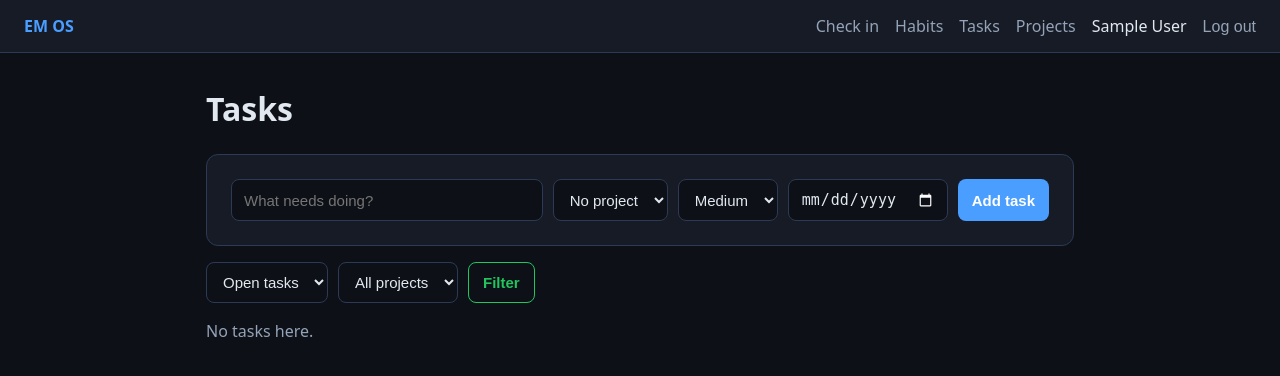
After one commit to Minga17/em-os, a Flask app: page /tasks/ in a window 1280 px wide. The commit adds this page. Shown: the top 376 px of the page. Run offline with Flask 3, Linux system fonts and the light colour scheme; the visitor is signed in with stand-in values (Sample User, id 1); data comes from the database, SQL or seed files in the repository; data that the repository does not hold is empty.

Commit message:
Phase 4: projects and tasks with full CRUD, filters, overdue tracking

```diff
--- a/app.py
+++ b/app.py
@@ -6,6 +6,8 @@ from flask import Flask, g, render_template
 from auth import bp as auth_bp, login_required
 from checkin import bp as checkin_bp
 from habits import bp as habits_bp
+from projects import bp as projects_bp
+from tasks import bp as tasks_bp
 from db import close_db, get_db, init_db
 
 
@@ -22,6 +24,8 @@ def create_app():
     app.register_blueprint(auth_bp)
     app.register_blueprint(checkin_bp)
     app.register_blueprint(habits_bp)
+    app.register_blueprint(projects_bp)
+    app.register_blueprint(tasks_bp)
 
     @app.template_filter("day_label")
     def day_label(iso_date):
@@ -68,11 +72,24 @@ def create_app():
             (today, user_id),
         ).fetchone()
 
+        task_stats = db.execute(
+            """
+            SELECT
+                COALESCE(SUM(CASE WHEN due_date <  ? THEN 1 ELSE 0 END), 0) AS overdue,
+                COALESCE(SUM(CASE WHEN due_date =  ? THEN 1 ELSE 0 END), 0) AS due_today,
+                COUNT(*) AS open_tasks
+            FROM tasks
+            WHERE user_id = ? AND status != 'done'
+            """,
+            (today, today, user_id),
+        ).fetchone()
+
         return render_template(
             "home.html",
             today_checkin=today_checkin,
             recent=recent,
             habit_stats=habit_stats,
+            task_stats=task_stats,
         )
 
     return app
--- /dev/null
+++ b/projects.py
@@ -0,0 +1,124 @@
+from flask import Blueprint, abort, flash, g, redirect, render_template, request, url_for
+
+from auth import login_required
+from db import get_db
+
+bp = Blueprint("projects", __name__, url_prefix="/projects")
+
+STATUSES = ["planned", "active", "paused", "complete"]
+
+
+def get_own_project(project_id):
+    """Fetch a project only if it belongs to the logged-in user, otherwise 404."""
+    project = get_db().execute(
+        "SELECT * FROM projects WHERE id = ? AND user_id = ?",
+        (project_id, g.user["id"]),
+    ).fetchone()
+    if project is None:
+        abort(404)
+    return project
+
+
+def read_project_form():
+    """Read and check the project form. Returns (data, errors)."""
+    data = {
+        "title": request.form.get("title", "").strip(),
+        "description": request.form.get("description", "").strip(),
+        "status": request.form.get("status", "active"),
+        "next_action": request.form.get("next_action", "").strip(),
+        "github_url": request.form.get("github_url", "").strip(),
+    }
+    errors = []
+    if not data["title"]:
+        errors.append("Project title is required.")
+    if data["status"] not in STATUSES:
+        errors.append("Pick a valid status.")
+    if data["github_url"] and not data["github_url"].startswith("https://"):
+        errors.append("GitHub link must start with https://")
+    return data, errors
+
+
+@bp.route("/", methods=["GET", "POST"])
+@login_required
+def index():
+    db = get_db()
+    user_id = g.user["id"]
+
+    if request.method == "POST":
+        data, errors = read_project_form()
+        if errors:
+            for error in errors:
+                flash(error, "error")
+        else:
+            db.execute(
+                """
+                INSERT INTO projects (user_id, title, description, status, next_action, github_url)
+                VALUES (?, ?, ?, ?, ?, ?)
+                """,
+                (user_id, data["title"], data["description"], data["status"],
+                 data["next_action"], data["github_url"]),
+            )
+            db.commit()
+            flash(f"Project added: {data['title']}", "success")
+        return redirect(url_for("projects.index"))
+
+    projects = db.execute(
+        """
+        SELECT p.*,
+               COUNT(t.id) AS total_tasks,
+               COALESCE(SUM(CASE WHEN t.status = 'done' THEN 1 ELSE 0 END), 0) AS done_tasks
+        FROM projects p
+        LEFT JOIN tasks t ON t.project_id = p.id
+        WHERE p.user_id = ?
+        GROUP BY p.id
+        ORDER BY CASE p.status
+                   WHEN 'active' THEN 1 WHEN 'planned' THEN 2
+                   WHEN 'paused' THEN 3 ELSE 4 END,
+                 p.title
+        """,
+        (user_id,),
+    ).fetchall()
+
+    return render_template("projects/index.html", projects=projects, statuses=STATUSES)
+
+
+@bp.route("/<int:project_id>/edit", methods=["GET", "POST"])
+@login_required
+def edit(project_id):
+    project = get_own_project(project_id)
+
+    if request.method == "POST":
+        data, errors = read_project_form()
+        if errors:
+            for error in errors:
+                flash(error, "error")
+            return render_template("projects/edit.html", project=data,
+                                   project_id=project_id, statuses=STATUSES)
+        db = get_db()
+        db.execute(
+            """
+            UPDATE projects
+            SET title = ?, description = ?, status = ?, next_action = ?,
+                github_url = ?, updated_at = datetime('now')
+            WHERE id = ? AND user_id = ?
+            """,
+            (data["title"], data["description"], data["status"], data["next_action"],
+             data["github_url"], project_id, g.user["id"]),
+        )
+        db.commit()
+        flash("Project updated.", "success")
+        return redirect(url_for("projects.index"))
+
+    return render_template("projects/edit.html", project=project,
+                           project_id=project_id, statuses=STATUSES)
+
+
+@bp.route("/<int:project_id>/delete", methods=["POST"])
+@login_required
+def delete(project_id):
+    project = get_own_project(project_id)
+    db = get_db()
+    db.execute("DELETE FROM projects WHERE id = ? AND user_id = ?", (project_id, g.user["id"]))
+    db.commit()
+    flash(f"Deleted project: {project['title']}. Its tasks were kept, unassigned.", "success")
+    return redirect(url_for("projects.index"))
--- a/schema.sql
+++ b/schema.sql
@@ -38,3 +38,30 @@ CREATE TABLE IF NOT EXISTS habit_logs (
     log_date TEXT    NOT NULL,
     PRIMARY KEY (habit_id, log_date)
 );
+
+CREATE TABLE IF NOT EXISTS projects (
+    id          INTEGER PRIMARY KEY AUTOINCREMENT,
+    user_id     INTEGER NOT NULL REFERENCES users(id) ON DELETE CASCADE,
+    title       TEXT    NOT NULL,
+    description TEXT,
+    status      TEXT    NOT NULL DEFAULT 'active'
+                CHECK (status IN ('planned', 'active', 'paused', 'complete')),
+    next_action TEXT,
+    github_url  TEXT,
+    created_at  TEXT    NOT NULL DEFAULT (datetime('now')),
+    updated_at  TEXT    NOT NULL DEFAULT (datetime('now'))
+);
+
+CREATE TABLE IF NOT EXISTS tasks (
+    id           INTEGER PRIMARY KEY AUTOINCREMENT,
+    user_id      INTEGER NOT NULL REFERENCES users(id) ON DELETE CASCADE,
+    project_id   INTEGER REFERENCES projects(id) ON DELETE SET NULL,
+    title        TEXT    NOT NULL,
+    notes        TEXT,
+    priority     INTEGER NOT NULL DEFAULT 2 CHECK (priority BETWEEN 1 AND 3),
+    due_date     TEXT,
+    status       TEXT    NOT NULL DEFAULT 'todo'
+                 CHECK (status IN ('todo', 'doing', 'done')),
+    completed_at TEXT,
+    created_at   TEXT    NOT NULL DEFAULT (datetime('now'))
+);
--- a/static/style.css
+++ b/static/style.css
@@ -91,3 +91,52 @@ th { color: var(--sub); font-weight: 500; font-size: 14px; }
 
 .habit-actions { display: flex; gap: 12px; align-items: center; }
 button.secondary { background: transparent; border: 1px solid var(--green); color: var(--green); }
+
+:root { color-scheme: dark; }  /* dark date pickers and dropdowns */
+
+.task-add, .filters { display: flex; gap: 10px; flex-wrap: wrap; margin: 16px 0; }
+.task-add input[name="title"] { flex: 1; min-width: 220px; }
+.filters { margin: 0 0 16px; }
+
+.task { display: flex; align-items: center; gap: 14px; padding: 14px 18px; margin-bottom: 10px; }
+.task-body { flex: 1; }
+.task-title { font-weight: 600; }
+.task.is-done .task-title { text-decoration: line-through; color: var(--sub); }
+.task.overdue { border-color: var(--red); }
+.check {
+  width: 26px; height: 26px; padding: 0; border-radius: 50%;
+  background: transparent; border: 2px solid var(--border); color: var(--green);
+}
+.task.is-done .check { border-color: var(--green); }
+.prio { font-weight: 600; }
+.prio.p1 { color: var(--red); }
+.prio.p2 { color: #f59e0b; }
+.prio.p3 { color: var(--sub); }
+.doing { color: var(--accent); }
+.overdue-text { color: var(--red); }
+.link-btn { color: var(--sub); text-decoration: none; font-size: 14px; }
+.link-btn:hover { color: var(--text); }
+
+.narrow-wide { max-width: 640px; margin: 24px auto; }
+.row { display: flex; gap: 12px; flex-wrap: wrap; }
+.row > * { flex: 1; min-width: 150px; }
+.row-actions { display: flex; gap: 16px; align-items: center; }
+.danger-zone {
+  margin-top: 24px; padding-top: 16px; border-top: 1px solid var(--border);
+  display: flex; gap: 12px; align-items: center;
+}
+button.danger { background: transparent; border: 1px solid var(--red); color: var(--red); }
+
+.add-project { margin: 16px 0 24px; padding: 16px 20px; }
+.add-project summary { cursor: pointer; font-weight: 600; }
+.project-grid { display: grid; grid-template-columns: repeat(auto-fill, minmax(260px, 1fr)); gap: 14px; }
+.project-top { display: flex; justify-content: space-between; align-items: center; }
+.project h3 { margin: 10px 0 6px; }
+.next { color: var(--accent); margin: 6px 0; }
+.badge { font-size: 12px; padding: 2px 10px; border-radius: 999px; }
+.badge.active   { background: #22c55e22; color: var(--green); }
+.badge.planned  { background: #4a9eff22; color: var(--accent); }
+.badge.paused   { background: #f59e0b22; color: #f59e0b; }
+.badge.complete { background: #94a3b822; color: var(--sub); }
+.progress { height: 6px; background: var(--bg); border-radius: 999px; overflow: hidden; margin: 12px 0 8px; }
+.progress div { height: 100%; background: var(--green); }
--- a/templates/base.html
+++ b/templates/base.html
@@ -12,6 +12,8 @@
     {% if g.user %}
       <a href="{{ url_for('checkin.today') }}">Check in</a>
       <a href="{{ url_for('habits.index') }}">Habits</a>
+      <a href="{{ url_for('tasks.index') }}">Tasks</a>
+      <a href="{{ url_for('projects.index') }}">Projects</a>
       <span class="who">{{ g.user['name'] }}</span>
       <form method="post" action="{{ url_for('auth.logout') }}" class="inline">
         <button class="link">Log out</button>
--- /dev/null
+++ b/templates/tasks/index.html
@@ -0,0 +1,64 @@
+{% extends "base.html" %}
+{% block title %}Tasks · EM OS{% endblock %}
+
+{% block content %}
+  <h1>Tasks</h1>
+
+  <form method="post" class="card task-add">
+    <input name="title" placeholder="What needs doing?" required maxlength="200">
+    <select name="project_id">
+      <option value="">No project</option>
+      {% for p in projects %}
+        <option value="{{ p['id'] }}">{{ p['title'] }}</option>
+      {% endfor %}
+    </select>
+    <select name="priority">
+      {% for value, label in priorities.items() %}
+        <option value="{{ value }}" {% if value == 2 %}selected{% endif %}>{{ label }}</option>
+      {% endfor %}
+    </select>
+    <input name="due_date" type="date">
+    <button>Add task</button>
+  </form>
+
+  <form method="get" class="filters">
+    <select name="show">
+      <option value="open" {% if show == 'open' %}selected{% endif %}>Open tasks</option>
+      <option value="done" {% if show == 'done' %}selected{% endif %}>Done</option>
+      <option value="all"  {% if show == 'all'  %}selected{% endif %}>All</option>
+    </select>
+    <select name="project">
+      <option value="">All projects</option>
+      <option value="none" {% if project_filter == 'none' %}selected{% endif %}>No project</option>
+      {% for p in projects %}
+        <option value="{{ p['id'] }}" {% if project_filter == p['id']|string %}selected{% endif %}>{{ p['title'] }}</option>
+      {% endfor %}
+    </select>
+    <button class="secondary">Filter</button>
+  </form>
+
+  {% for t in tasks %}
+    {% set overdue = t['due_date'] and t['due_date'] < today and t['status'] != 'done' %}
+    <div class="card task {% if t['status'] == 'done' %}is-done{% endif %} {% if overdue %}overdue{% endif %}">
+      <form method="post" action="{{ url_for('tasks.toggle', task_id=t['id']) }}" class="inline">
+        <button class="check" title="Mark done / not done">{% if t['status'] == 'done' %}✓{% endif %}</button>
+      </form>
+
+      <div class="task-body">
+        <div class="task-title">{{ t['title'] }}</div>
+        <div class="sub">
+          <span class="prio p{{ t['priority'] }}">{{ priorities[t['priority']] }}</span>
+          {% if t['status'] == 'doing' %} · <span class="doing">In progress</span>{% endif %}
+          {% if t['project_title'] %} · 📁 {{ t['project_title'] }}{% endif %}
+          {% if t['due_date'] %}
+            · {% if overdue %}⚠️ Overdue: {% elif t['due_date'] == today %}📅 Due today: {% else %}📅 {% endif %}{{ t['due_date'] }}
+          {% endif %}
+        </div>
+      </div>
+
+      <a class="link-btn" href="{{ url_for('tasks.edit', task_id=t['id']) }}">Edit</a>
+    </div>
+  {% else %}
+    <p class="muted">No tasks here.</p>
+  {% endfor %}
+{% endblock %}
```
Also changed, not shown: tasks.py (added, +207 -0 lines), templates/home.html (+14 -0 lines), templates/projects/edit.html (added, +40 -0 lines), templates/projects/index.html (added, +47 -0 lines), templates/tasks/edit.html (added, +55 -0 lines).
